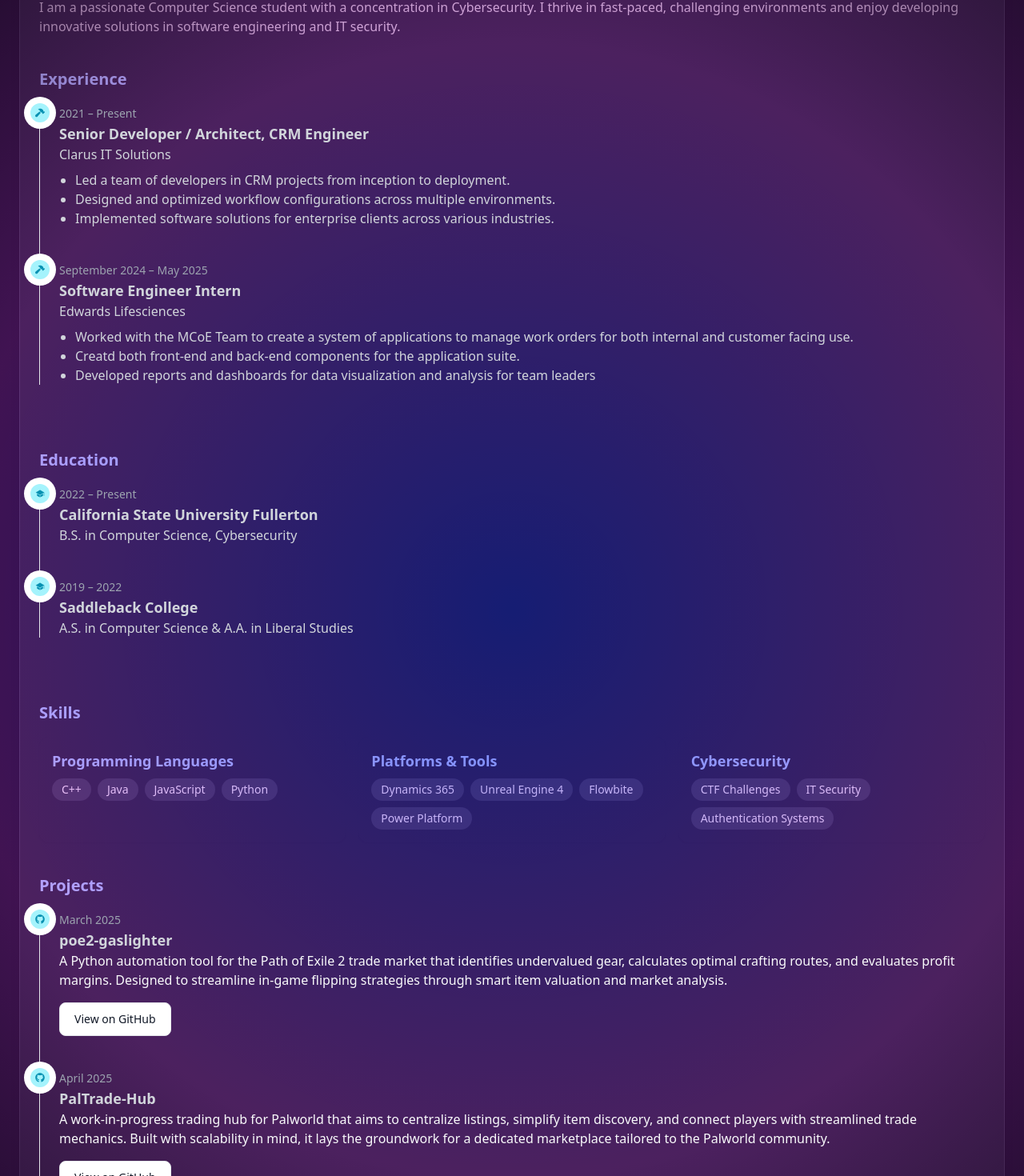
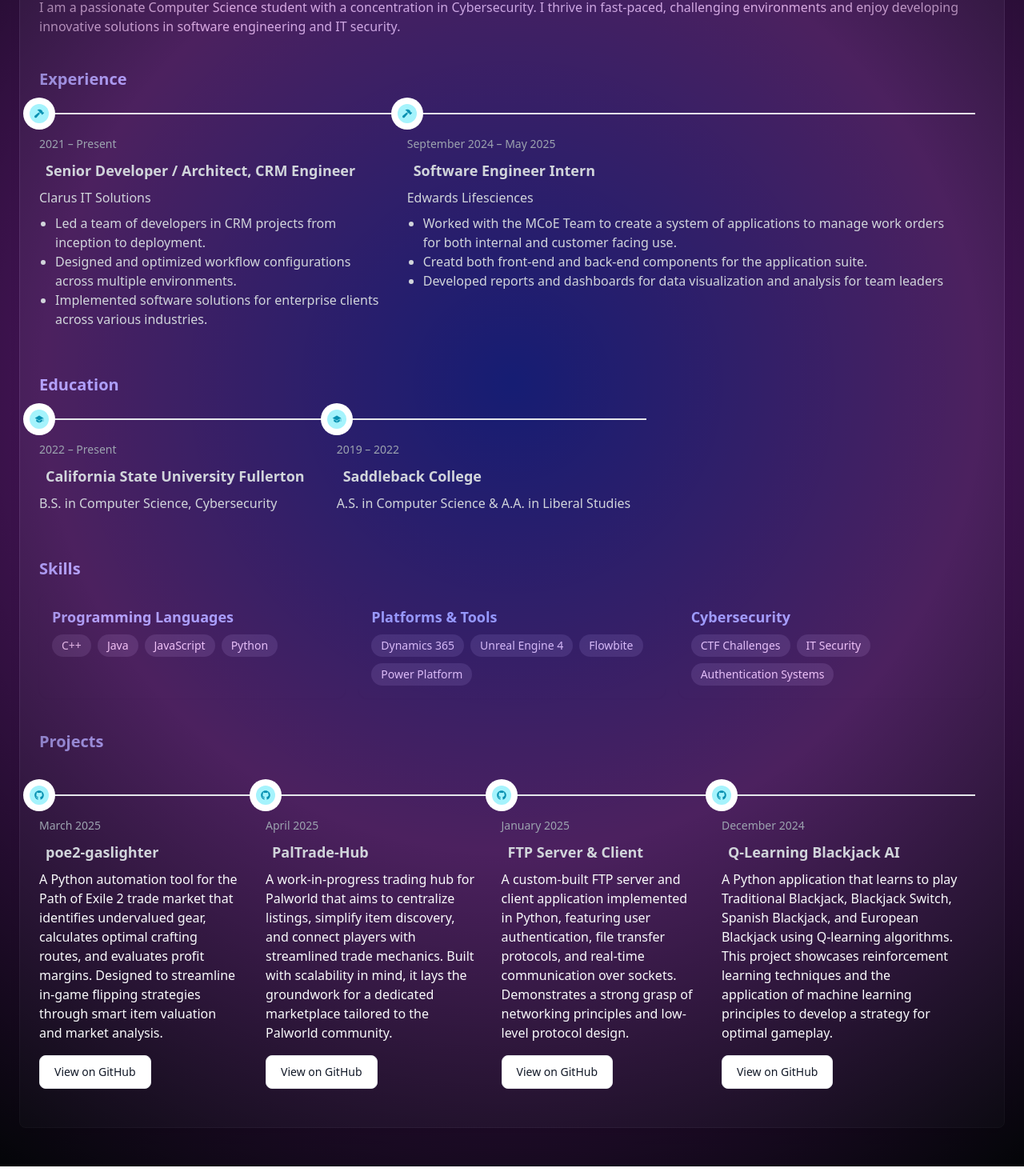
Before and after one commit to Fanaticaj/portfolio, a React (Vite) app in the folder portfolio/: page /Who in a window 1280 px wide. Shown: the part 500-1970 px from the top of the page at 80% size. Built offline with nearby package versions, Linux system fonts and the light colour scheme.

Commit message:
updated spacing for who page

```diff
--- a/portfolio/src/components/EducationSection.tsx
+++ b/portfolio/src/components/EducationSection.tsx
@@ -18,7 +18,7 @@
   return (
     <section className="mb-6">
       <h3 className="text-xl font-semibold text-blue-300 mb-4">Education</h3>
-      <Timeline>
+      <Timeline horizontal>
         {education.map((item) => (
           <EducationTimelineItem
             key={item.school}
--- a/portfolio/src/components/EducationTimelineItem.tsx
+++ b/portfolio/src/components/EducationTimelineItem.tsx
@@ -17,10 +17,10 @@
 const EducationTimelineItem = ({ school, degree, time }: EducationProps) => {
   return (
     <TimelineItem>
-      <TimelinePoint icon={IoIosSchool} />
+      <TimelinePoint icon={IoIosSchool} className="p-3"/>
       <TimelineContent>
         <TimelineTime>{time}</TimelineTime>
-        <TimelineTitle className="text-gray-300">{school}</TimelineTitle>
+        <TimelineTitle className="text-gray-300 font-bold p-2">{school}</TimelineTitle>
         <TimelineBody className="text-gray-50">
           <p className="text-gray-300">{degree}</p>
         </TimelineBody>
--- a/portfolio/src/components/ExperienceSection.tsx
+++ b/portfolio/src/components/ExperienceSection.tsx
@@ -28,7 +28,7 @@
   return (
     <section className="mb-6">
       <h3 className="text-xl font-semibold text-blue-300 mb-4">Experience</h3>
-      <Timeline>
+      <Timeline horizontal>
         {experience.map((item) => (
           <ExperienceTimelineItem
             key={item.title}
--- a/portfolio/src/components/ExperienceTimelineItem.tsx
+++ b/portfolio/src/components/ExperienceTimelineItem.tsx
@@ -18,10 +18,10 @@
 const ExperienceTimelineItem = ({ title, company, time, bullets }: ExperienceProps) => {
   return (
     <TimelineItem>
-      <TimelinePoint icon={FaHammer} />
+      <TimelinePoint icon={FaHammer} className="p-3"/>
       <TimelineContent>
         <TimelineTime>{time}</TimelineTime>
-        <TimelineTitle className="text-gray-300">{title}</TimelineTitle>
+        <TimelineTitle className="text-gray-300 font-bold p-2">{title}</TimelineTitle>
         <TimelineBody className="text-gray-50">
           <p className="text-gray-300 font-medium mb-2">{company}</p>
           <ul className="list-disc pl-5 text-gray-300">
--- a/portfolio/src/components/ProjectTimelineItem.tsx
+++ b/portfolio/src/components/ProjectTimelineItem.tsx
@@ -11,10 +11,10 @@
 const ProjectTimelineItem = ({ title, time, description, link }: ProjectProps) => {
   return (
     <TimelineItem>
-      <TimelinePoint icon={FaGithub} />
+      <TimelinePoint icon={FaGithub} className="p-3"/>
       <TimelineContent>
         <TimelineTime>{time}</TimelineTime>
-        <TimelineTitle className="text-gray-300" >{title}</TimelineTitle>
+        <TimelineTitle className="text-gray-300 font-bold p-2" >{title}</TimelineTitle>
         <TimelineBody className="text-gray-50">{description}</TimelineBody>
         <a href={link} target="_blank" rel="noopener noreferrer">
           <Button color="gray" className="mt-2">
--- a/portfolio/src/components/ProjectsSection.tsx
+++ b/portfolio/src/components/ProjectsSection.tsx
@@ -34,9 +34,9 @@
   ];
 
   return (
-    <section className="mb-6">
+    <section className="mb-6 space-y-10">
       <h3 className="text-xl font-semibold text-blue-300 mb-4">Projects</h3>
-      <Timeline>
+      <Timeline horizontal>
         {projects.map((project) => (
           <ProjectTimelineItem
             key={project.title}
--- a/portfolio/src/pages/Who.tsx
+++ b/portfolio/src/pages/Who.tsx
@@ -13,7 +13,6 @@
     <div className="relative flex min-h-screen flex-col items-center overflow-y-auto bg-gray-900 text-white">
       <GradientBackground />
       <div className="container mx-auto flex flex-col items-center gap-8 px-6 py-12 md:flex-row">
-        {/* Information Card */}
         <div className="w-full">
           <Card className="border border-gray-700 bg-gray-800 shadow-lg">
             <Hero />
```
